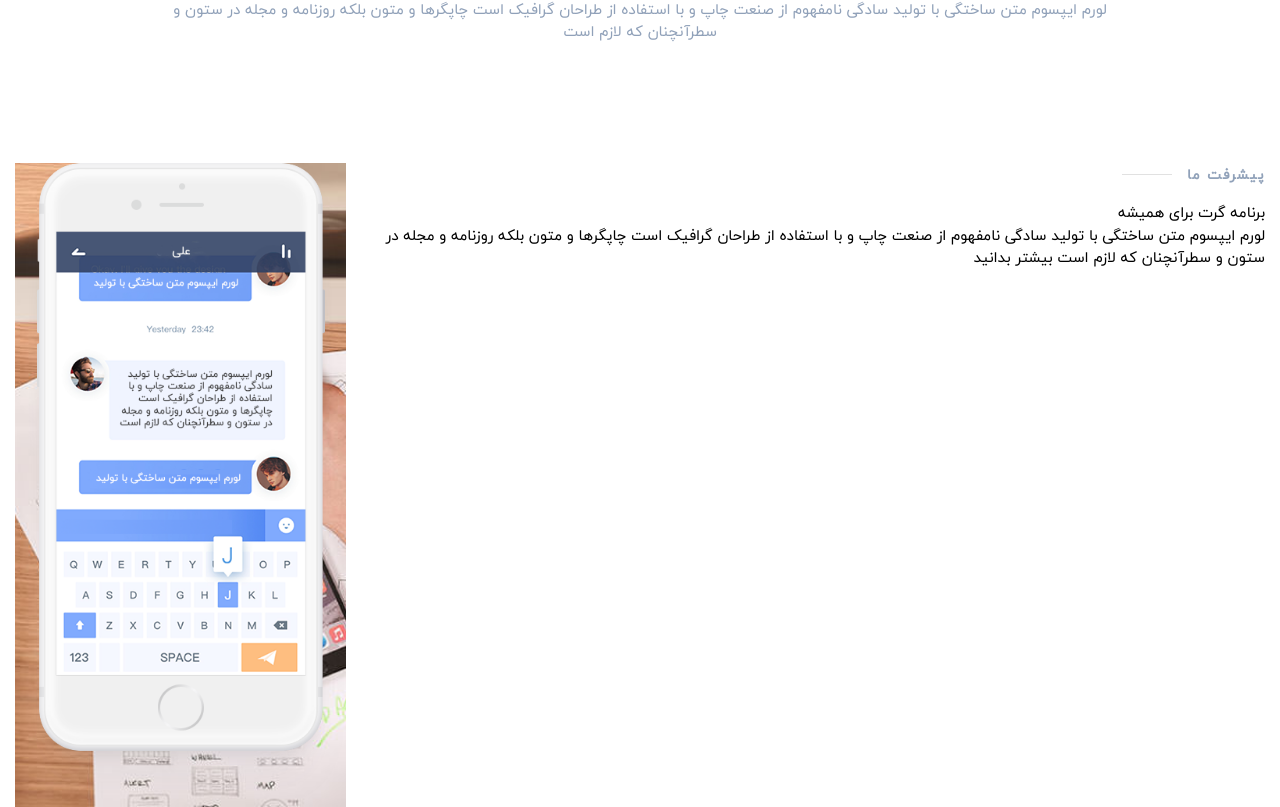
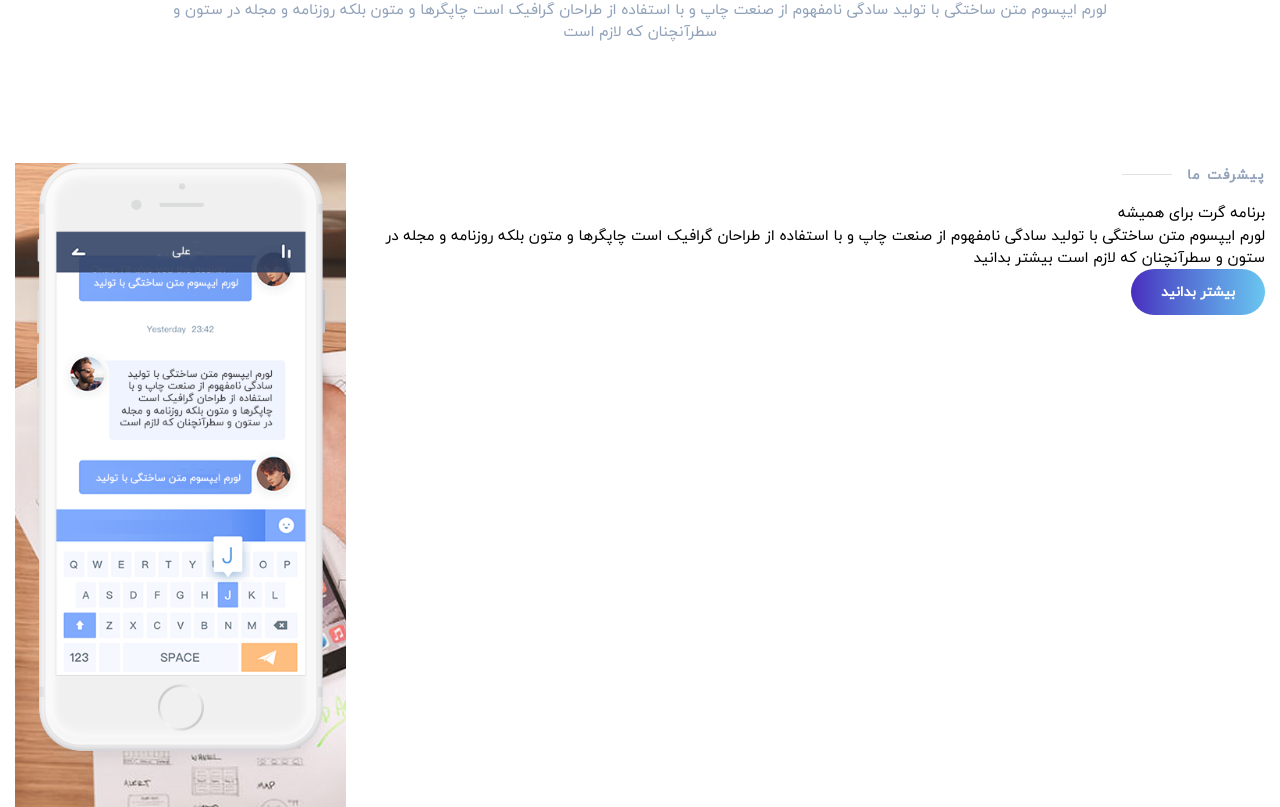
Before and after one commit to hossein1075/app-you, a React (Vite) app: page / in a window 1280 px wide. Shown: the part 1142-1949 px from the top of the page. Built offline with nearby package versions, Linux system fonts and the light colour scheme.

Commit message:
add component btn more info sections

```diff
--- /dev/null
+++ b/src/Components/main/buttonInfo/buttonInfo.jsx
@@ -0,0 +1,15 @@
+import React from 'react'
+
+function ButtonInfo() {
+    return (
+        <>
+            <button className='cursor-pointer py-3.25 px-7.5 text-white hover:shadow-[0_25px_50px_-20px_rgba(0,0,0,0.6)] rounded-[50px] font-bold text-sm bg-gradient-to-r from-grandiant-200 to-grandiant-100 hover:-translate-y-1.25 duration-300 delay-75'>
+                <a href="#">
+                    بیشتر بدانید
+                </a>
+            </button>
+        </>
+    )
+}
+
+export default ButtonInfo
--- a/src/Components/main/main.jsx
+++ b/src/Components/main/main.jsx
@@ -1,13 +1,14 @@
 import React from 'react'
 import About from './section1/about'
 import Progress from './section2/progress'
-import HalfTitle from './halfTitle/halfTitle'
+
 function Main() {
   return (
     <>
     <main className=''>
     <About/>
     <Progress/>
+
     </main>
     </>
   )
--- a/src/Components/main/section2/progress.jsx
+++ b/src/Components/main/section2/progress.jsx
@@ -1,7 +1,7 @@
 import React from 'react'
 import HalfTitle from '../halfTitle/halfTitle'
 import Info from '../info'
-
+import ButtonInfo from '../buttonInfo/buttonInfo'
 function Progress() {
     return (
         <>
@@ -15,6 +15,7 @@ function Progress() {
                             لورم ایپسوم متن ساختگی با تولید سادگی نامفهوم از صنعت چاپ و با استفاده از طراحان گرافیک است چاپگرها و متون بلکه روزنامه و مجله در ستون و سطرآنچنان که لازم است
                             بیشتر بدانید
                         </p>
+                        <ButtonInfo/>
                     </div>
                     <div className='bg-progress'>
                         <div>
```
